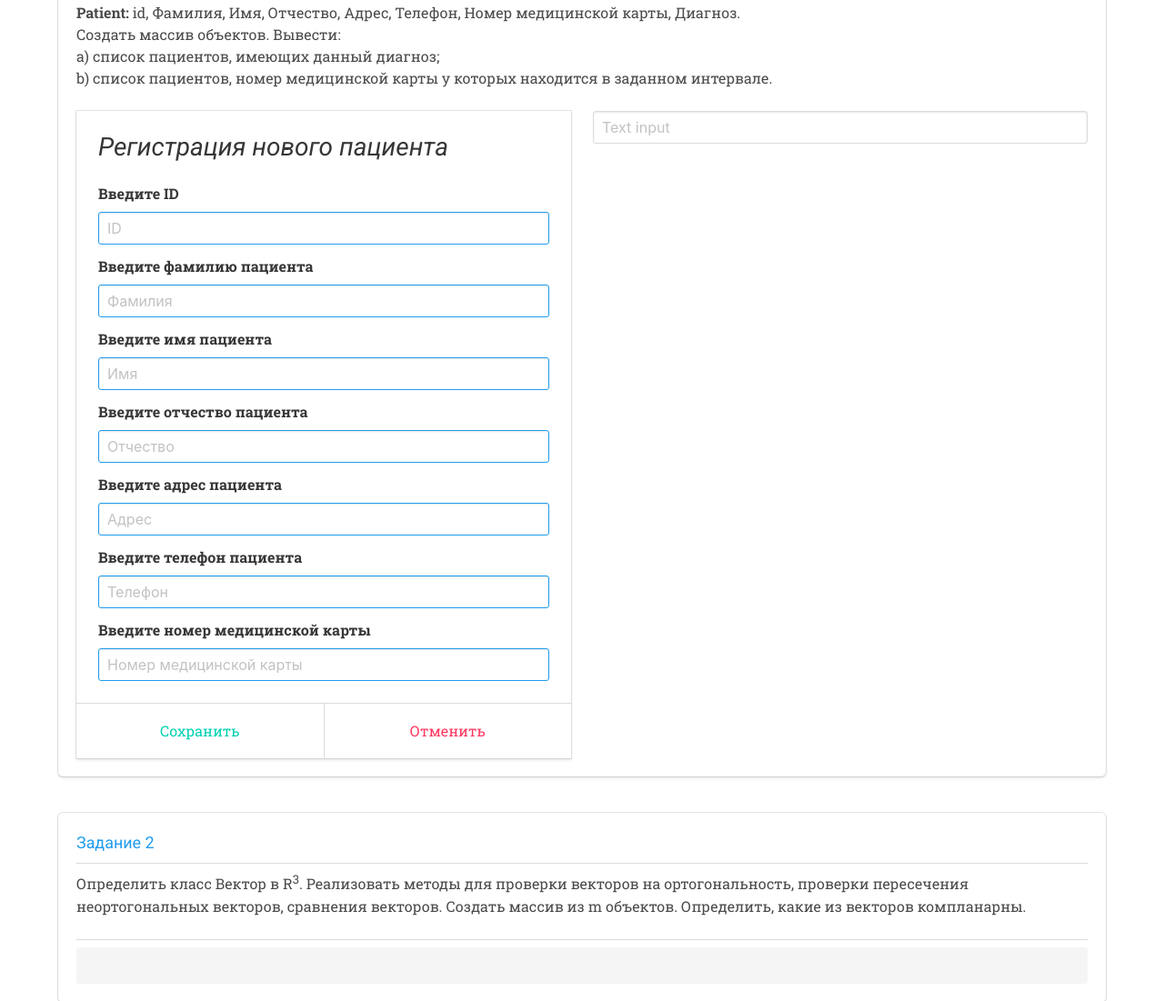
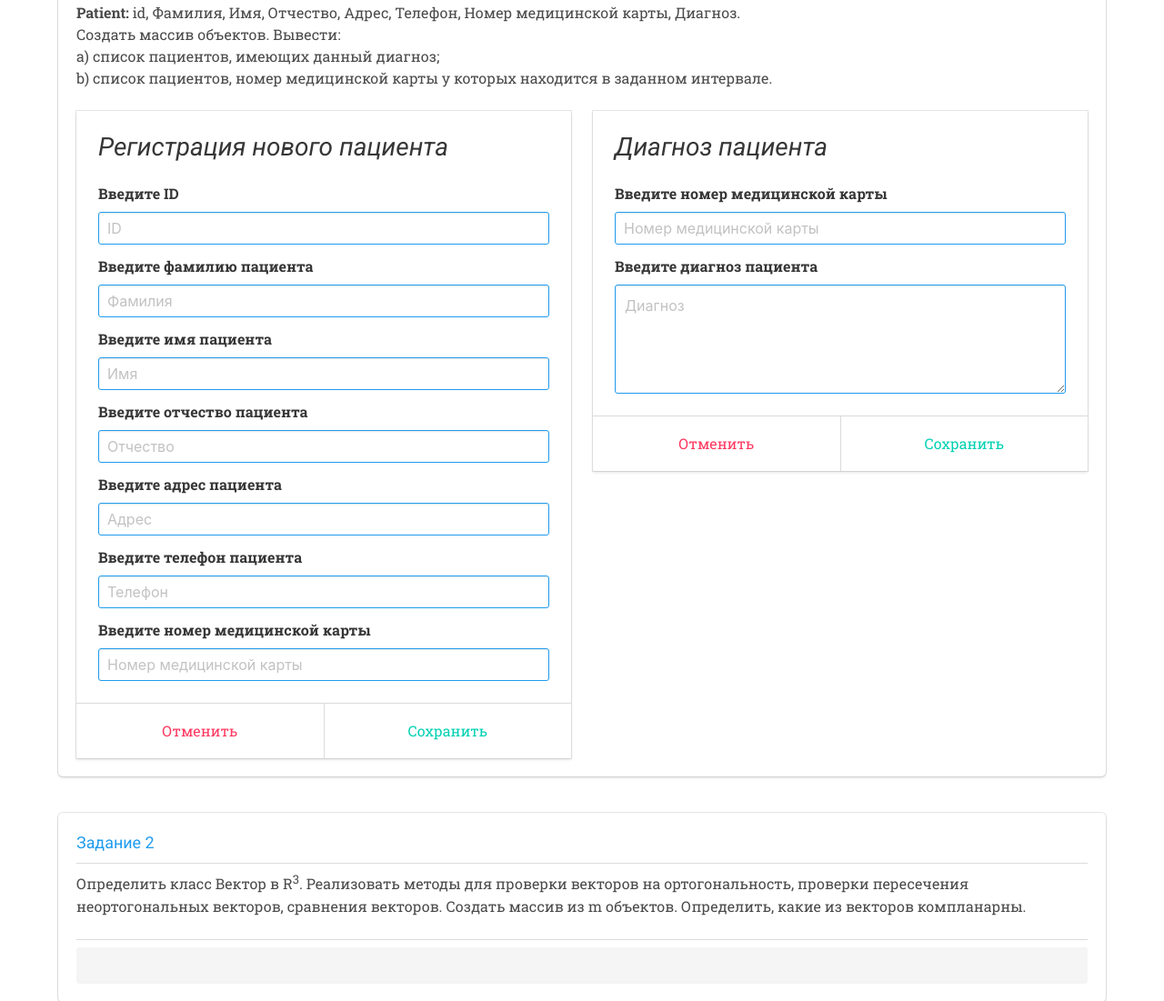
Before and after one commit to MarynaHapon/LabWork, a Node project: template dev/pug/pages/lab3.pug in a window 1280 px wide. Shown: the part 412-1513 px from the top of the page at 91% size. Run offline with Node 20 templates, Linux system fonts and the light colour scheme; the template is opened without the code that fills it, so the values that code supplies are empty.

Commit message:
diagnosis part / 0100

```diff
--- a/dev/pug/pages/lab3.pug
+++ b/dev/pug/pages/lab3.pug
@@ -40,56 +40,73 @@ block content
 
 								.field
 									.control
-										label.label.userNumber Введите ID
+										label.label Введите ID
 										input.input.is-info(type='text', placeholder='ID')#ID
 
 								.field
 									.control
-										label.label.userNumber Введите фамилию пациента
+										label.label Введите фамилию пациента
 										input.input.is-info(type='text', placeholder='Фамилия')#surname
 
 								.field
 									.control
-										label.label.userNumber Введите имя пациента
+										label.label Введите имя пациента
 										input.input.is-info(type='text', placeholder='Имя')#name
 
 								.field
-									label.label.userNumber Введите отчество пациента
+									label.label Введите отчество пациента
 									.control
 										input.input.is-info(type='text', placeholder='Отчество')#patronymic
 
 								.field
-									label.label.userNumber Введите адрес пациента
+									label.label Введите адрес пациента
 									.control
 										input.input.is-info(type='text', placeholder='Адрес')#address
 
 								.field
-									label.label.userNumber Введите телефон пациента
+									label.label Введите телефон пациента
 									.control
 										input.input.is-info(type='text', placeholder='Телефон')#phone
 
 								.field
-									label.label.userNumber Введите номер медицинской карты
+									label.label Введите номер медицинской карты
 									.control
 										input.input.is-info(type='text', placeholder='Номер медицинской карты')#medicalCardID
 
 
 							footer.card-footer
 								p.card-footer-item
+									a.button.is-danger.is-inverted#resetPatient Отменить
+
+								p.card-footer-item
 									a.button.is-primary.is-inverted#registerPatient Сохранить
 
-								p.card-footer-item
-									a.button.is-danger.is-inverted#resetPatient Отменить
 
 
 
 
 					.column.is-two-forth.lab3
-						input.input(type='text', placeholder='Text input')
+						.card
+							.card-content
+								h3.title
+									| Диагноз пациента
 
+								.field
+									.control
+										.field
+											label.label Введите номер медицинской карты
+											input.input.is-info(type='text', placeholder='Номер медицинской карты')
 
+										.field
+											label.label Введите диагноз пациента
+											textarea.textarea.is-info(placeholder='Диагноз')
 
+							footer.card-footer
+								p.card-footer-item
+									a.button.is-danger.is-inverted#diagnosisCancel Отменить
 
+								p.card-footer-item
+									a.button.is-primary.is-inverted#diagnosisSubmit Сохранить
 
 	.wrap-box
 		section.container
--- a/dev/static/js/lab3.js
+++ b/dev/static/js/lab3.js
@@ -231,4 +231,14 @@
         inputMedicalCardID.value = "";
     });
 
+    // diagnosis part
+    document.getElementById("diagnosisSubmit").addEventListener("click", function (item) {
+
+    });
+
+    document.getElementById("diagnosisCancel").addEventListener("click", function (item) {
+
+    });
+
+
 })();
```
Also changed, not shown: 2 other files.
